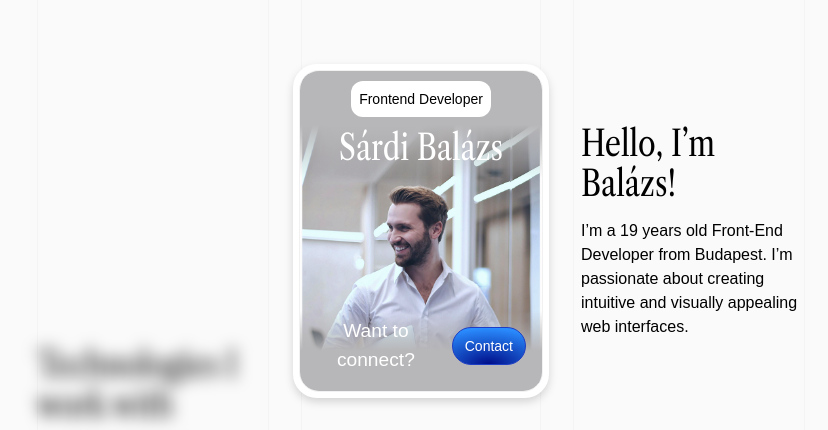
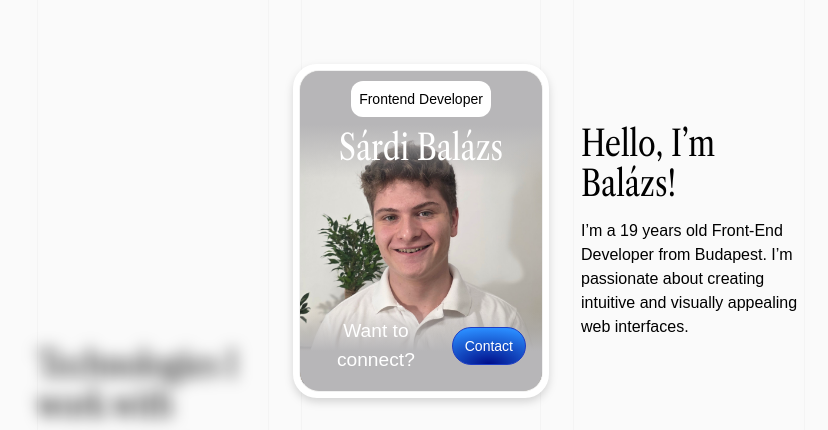
Before and after one commit to balazssardi/portfolio2, a Next.js app: page /about in a window 1280 px wide. Shown: the part 304-734 px from the top of the page, without its empty margins (219-1047 px from the left). Built offline with nearby package versions, Linux system fonts and the light colour scheme; a web font is replaced by a local one.

Commit message:
changed photo from stock to me

```diff
--- a/src/app/about/page.tsx
+++ b/src/app/about/page.tsx
@@ -64,7 +64,7 @@ export default function About() {
             viewport={{ once: true }}
           >
             <div className="xl:w-1/5 xl:ml-[40vw] relative bg-mainbg p-1.5 text-[1.2rem] border-0 outline-0 overflow-hidden rounded-3xl drop-shadow-lg xl:self-end aspect-[181/236] max-xl:w-full">
-              <div className="w-full h-full rounded-[20px] flex justify-between items-center flex-col text-center text-white border border-border backdrop-blur-2xl bg-[url('/me.png')] bg-cover bg-center overflow-hidden">
+              <div className="w-full h-full rounded-[20px] flex justify-between items-center flex-col text-center text-white border border-border backdrop-blur-2xl bg-[url('/me.jpg')] bg-cover bg-center overflow-hidden">
                 <div
                   className="aboutme-top h-1/3 flex flex-col justify-evenly items-center w-full
                 "
```
Also changed, not shown: public/me.jpg (added), public/me.png (deleted).
